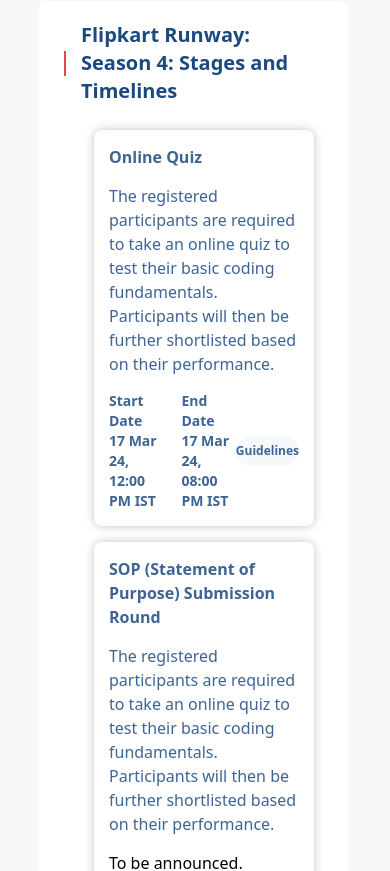
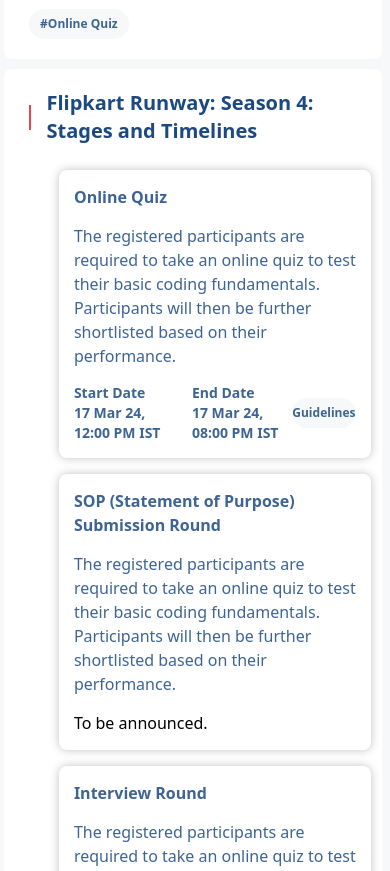
Before and after one commit to Yashbehere/unstop, a plain HTML site: page index.html in a window 390 px wide. Shown: the part 1080-1951 px from the top of the page. Drawn offline with nearby package versions, Linux system fonts and the light colour scheme.

Commit message:
first commit

```diff
--- a/index.html
+++ b/index.html
@@ -18,11 +18,24 @@
     </style> -->
     <style>
       @media screen and (max-width: 600px) {
+        #parentDiv {
+          width: 99%;
+        }
         #title-card {
-          width: 90vw;
+          width: 99%;
+          margin-top: 100px;
         }
         #onlineQuiz {
           margin-left: 30px;
+        }
+        #quizCard1 {
+          width: 95%;
+        }
+        #quizCard2 {
+          width: 95%;
+        }
+        #quizCard3 {
+          width: 95%;
         }
       }
     </style>
@@ -80,7 +93,7 @@
           <div class="flex flex-col gap-[16px] ml-[110px] w-[100%]" id="onlineQuiz">
             <div
               class="w-[85%] flex flex-col rounded-lg px-[15px] py-[15px] gap-[15px]"
-              style="box-shadow: 0 0 10px #c4c2c2"
+              style="box-shadow: 0 0 10px #c4c2c2" id="quizCard1"
             >
               <p class="font-semibold">Online Quiz</p>
               <p>
@@ -108,7 +121,7 @@
             </div>
             <div
               class="w-[85%] flex flex-col rounded-lg px-[15px] py-[15px] gap-[15px]"
-              style="box-shadow: 0 0 10px #c4c2c2"
+              style="box-shadow: 0 0 10px #c4c2c2" id="quizCard2"
             >
               <p class="font-semibold">SOP (Statement of Purpose) Submission Round</p>
               <p>
@@ -120,7 +133,7 @@
             </div>
             <div
               class="w-[85%] flex flex-col rounded-lg px-[15px] py-[15px] gap-[15px]"
-              style="box-shadow: 0 0 10px #c4c2c2"
+              style="box-shadow: 0 0 10px #c4c2c2" id="quizCard3"
             >
               <p class="font-semibold">Interview Round</p>
               <p>
```
